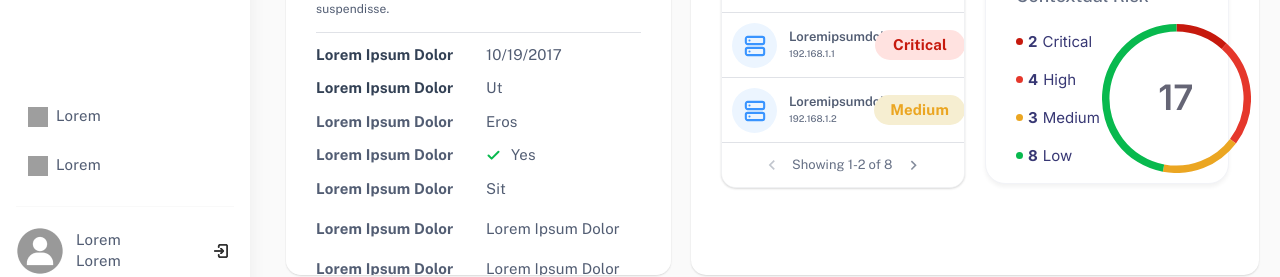
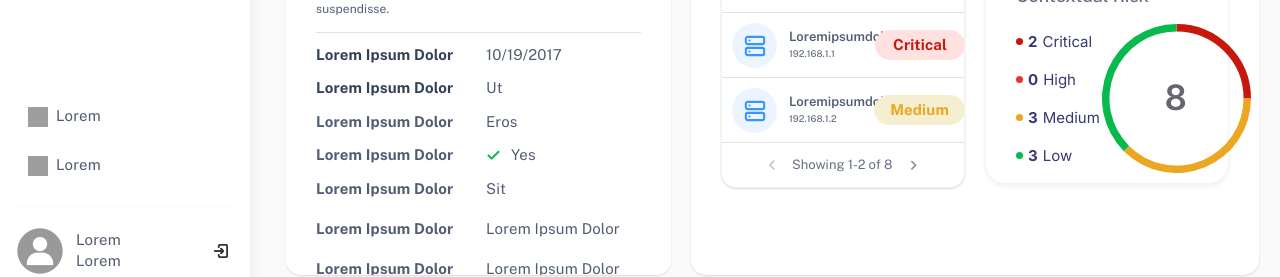
Before and after one commit to agbolaayo/dashboard-app, an Angular app: page / in a window 1280 px wide. Shown: the part 497-774 px from the top of the page. Built offline with nearby package versions, Linux system fonts and the light colour scheme; grey boxes are pictures that could not be loaded; a web font is replaced by a local one.

Commit message:
fix: FLoating window position

```diff
--- a/src/app/features/dashboard/components/attack-path-card/attack-path-card.component.ts
+++ b/src/app/features/dashboard/components/attack-path-card/attack-path-card.component.ts
@@ -9,7 +9,7 @@ import {
   ModalData,
   HoverPositionConfig
 } from '../../../../core/types/dashboard.types';
-import { ImagePaths as IP } from '../../../../core/constants/dashboard.constants';
+import { ImagePaths as IP, DashboardUIText } from '../../../../core/constants/dashboard.constants';
 import { ModalService } from '../../../../core/services/modal.service';
 
 @Component({
@@ -20,8 +20,7 @@ import { ModalService } from '../../../../core/services/modal.service';
 export class AttackPathCardComponent {
   public imagePaths = IP;
 
-  mainTitle: string = "Lorem Lorem Lorem";
-  private hoverWindowMaxWidth = 450;
+  mainTitle: string = DashboardUIText.ATTACK_PATH_MAIN_TITLE;
   private hoverWindowEstimatedHeight = 200;
 
   attackPathSegments: AttackPathSegment[] = [
@@ -92,7 +91,7 @@ export class AttackPathCardComponent {
           primaryTextStyle: { marginLeft: '-40.25px', marginRight: '-40.25px'},
           secondaryTextStyle: { color: 'var(--gray-soft500)'},
           hoverPositionConfig: {
-            vertical: { edge: 'bottom', offset: -25 },
+            vertical: { edge: 'bottom', offset: -55 },
             horizontal: { edge: 'left', offset: -300 }
           }
         }
@@ -106,7 +105,7 @@ export class AttackPathCardComponent {
     { type: 'low', label: 'Lorem', iconPath: this.imagePaths.SHIELD_LOW }
   ];
 
-  relatedAssetsTitle: string = "Lorem Ipsum Dolor Sit";
+  relatedAssetsTitle: string = DashboardUIText.ATTACK_PATH_RELATED_ASSETS_TITLE;
 
   public hoverContent: SafeHtml | null = null;
   public showHoverWindow: boolean = false;
@@ -470,13 +469,6 @@ export class AttackPathCardComponent {
         calculatedLeft = targetRect.left - componentHostRect.left;
       }
 
-      const hoverEffectiveWidth = this.hoverWindowMaxWidth;
-      const parentClientWidth = componentHostElement.clientWidth;
-
-      if ((calculatedLeft + hoverEffectiveWidth) > parentClientWidth) {
-        calculatedLeft = (targetRect.right - componentHostRect.left) - hoverEffectiveWidth - 5;
-      }
-
       if (calculatedLeft < 0) {
         calculatedLeft = 5;
       }
@@ -516,7 +508,13 @@ export class AttackPathCardComponent {
     return this.isIconDetails(iconInput) && iconInput.style ? iconInput.style : null;
   }
 
-  trackById(index: number, item: AttackPathSegment | SeverityTag | AttackNode): string | number {
-    return item && (item as any).id ? (item as any).id : index;
+  trackById(index: number, item: AttackPathSegment | SeverityTag | AttackNode): string {
+    if (item && (item as AttackNode).id) {
+      return (item as AttackNode).id;
+    }
+    if (item && (item as SeverityTag).type) {
+      return (item as SeverityTag).type + '-' + (item as SeverityTag).label;
+    }
+    return index.toString();
   }
 }
--- a/src/app/features/dashboard/components/summary-chart-card/summary-chart-card.component.ts
+++ b/src/app/features/dashboard/components/summary-chart-card/summary-chart-card.component.ts
@@ -8,7 +8,7 @@ Chart.register(...registerables);
 @Component({
   selector: 'app-summary-chart-card',
   templateUrl: './summary-chart-card.component.html',
-  standalone: false,
+  standalone: false
 })
 export class SummaryChartCardComponent implements OnInit, AfterViewInit, OnDestroy {
   @ViewChild('contextualRiskChartCanvas') chartCanvas!: ElementRef<HTMLCanvasElement>;
@@ -19,11 +19,10 @@ export class SummaryChartCardComponent implements OnInit, AfterViewInit, OnDestr
 
   legendItems: ChartLegendItem[] = [
     { id: 'critical', label: 'Critical', count: 2, colorClass: 'critical', colorValue: ChartColors.CRITICAL, visible: true },
-    { id: 'high', label: 'High', count: 4, colorClass: 'high', colorValue: ChartColors.HIGH, visible: true },
+    { id: 'high', label: 'High', count: 0, colorClass: 'high', colorValue: ChartColors.HIGH, visible: true },
     { id: 'medium', label: 'Medium', count: 3, colorClass: 'medium', colorValue: ChartColors.MEDIUM, visible: true },
-    { id: 'low', label: 'Low', count: 8, colorClass: 'low', colorValue: ChartColors.LOW, visible: true },
+    { id: 'low', label: 'Low', count: 3, colorClass: 'low', colorValue: ChartColors.LOW, visible: true },
   ];
-
   constructor() { }
 
   ngOnInit(): void {
```
